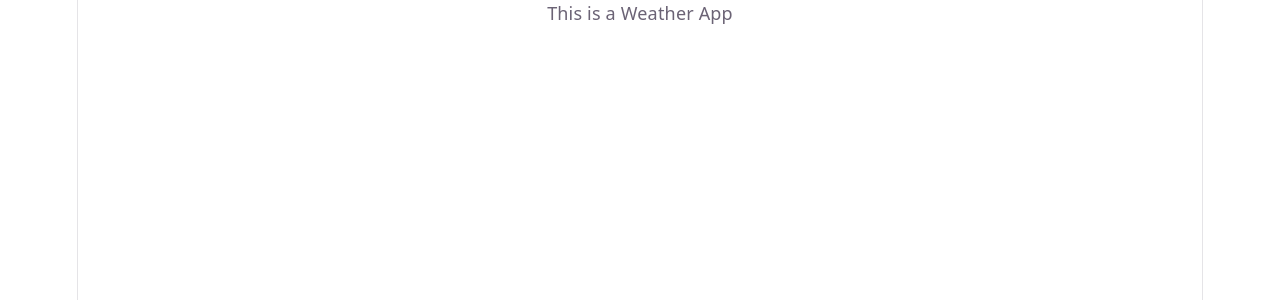
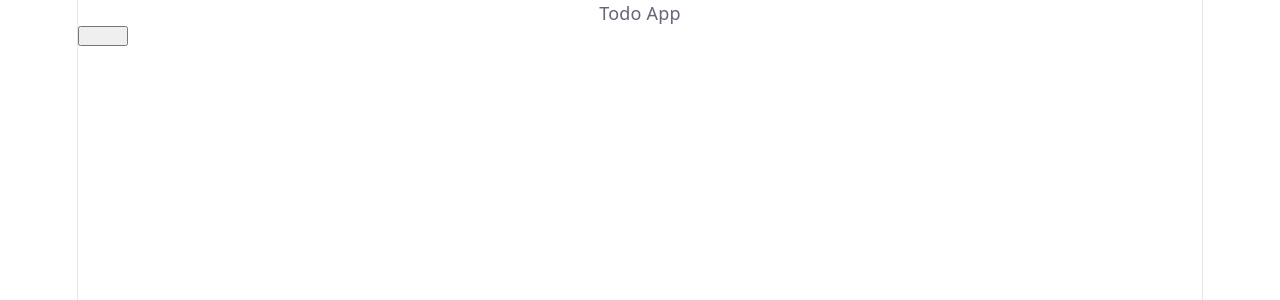
Before and after one commit to rawatvipin756/To-Do-App, a React (Vite) app in the folder reactProject/: page / in a window 1280 px wide. Shown: the top 300 px of the page. Built offline with nearby package versions, Linux system fonts and the light colour scheme.

Commit message:
some changes in styling

```diff
--- a/reactProject/src/App.css
+++ b/reactProject/src/App.css
@@ -0,0 +1,10 @@
+body{
+  background-color:white;
+}
+
+.button{
+  color:white;
+  height:20px;
+  width:50px;
+  justify-content:center;
+}
--- a/reactProject/src/App.jsx
+++ b/reactProject/src/App.jsx
@@ -1,6 +1,10 @@
+import "./App.css";
+
 export default function App() {
   return (
-    <div>This is a Weather App</div>
-
+    <>
+    <div>Todo App</div>
+    <button className="button"></button>
+    </>
   )
 }
```
